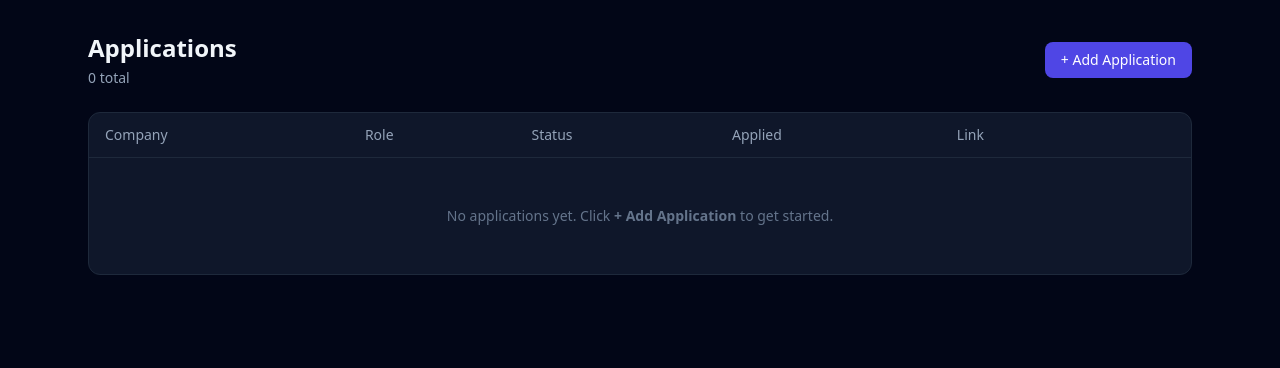
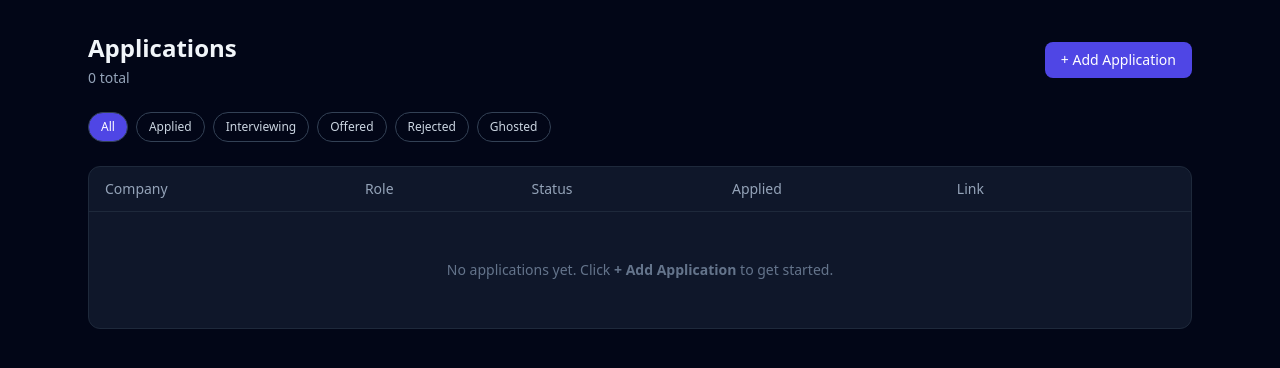
Before and after one commit to neuralxjam/jobtrail, a FastAPI app: page / in a window 1280 px wide. Shown: the part 61-429 px from the top of the page. Run offline with FastAPI, Linux system fonts and the light colour scheme; data that the repository does not hold is empty; some libraries are stand-ins or nearby versions.

Commit message:
feat: add status filter bar with HTMX partial updates

```diff
--- a/app/routes/applications.py
+++ b/app/routes/applications.py
@@ -35,6 +35,23 @@ async def new_application_form(request: Request):
 @router.get("/applications/cancel", response_class=HTMLResponse)
 async def cancel_form():
     return HTMLResponse("")
+
+
+@router.get("/filter", response_class=HTMLResponse)
+async def filter_applications(
+    request: Request,
+    status: Optional[str] = None,
+    session: Session = Depends(get_session),
+):
+    query = select(Application).order_by(Application.date_applied.desc())
+    if status and status != "all":
+        query = query.where(Application.status == status)
+    applications = session.exec(query).all()
+    return templates.TemplateResponse(
+        request=request,
+        name="partials/application_rows.html",
+        context={"applications": applications, "active_status": status},
+    )
 
 
 @router.post("/applications", response_class=HTMLResponse)
--- a/app/templates/index.html
+++ b/app/templates/index.html
@@ -16,6 +16,25 @@
         class="bg-indigo-600 hover:bg-indigo-500 text-white text-sm font-medium px-4 py-2 rounded-lg transition">
         + Add Application
     </button>
+</div>
+
+<!-- Status filter bar -->
+<div class="flex gap-2 mb-5 flex-wrap">
+    {% set filters = [('all', 'All'), ('applied', 'Applied'), ('interviewing', 'Interviewing'),
+                      ('offered', 'Offered'), ('rejected', 'Rejected'), ('ghosted', 'Ghosted')] %}
+    {% for value, label in filters %}
+    <button
+        hx-get="/filter?status={{ value }}"
+        hx-target="#applications-tbody"
+        hx-swap="innerHTML"
+        onclick="document.querySelectorAll('.filter-btn').forEach(b => b.classList.remove('bg-indigo-600','text-white'));
+                 this.classList.add('bg-indigo-600','text-white');"
+        class="filter-btn text-xs px-3 py-1.5 rounded-full border border-slate-700
+               hover:border-indigo-500 text-slate-300 transition
+               {% if value == 'all' %}bg-indigo-600 text-white{% endif %}">
+        {{ label }}
+    </button>
+    {% endfor %}
 </div>
 
 <!-- Slide-down form container -->
```
Also changed, not shown: app/templates/partials/application_rows.html (added, +9 -0 lines).
